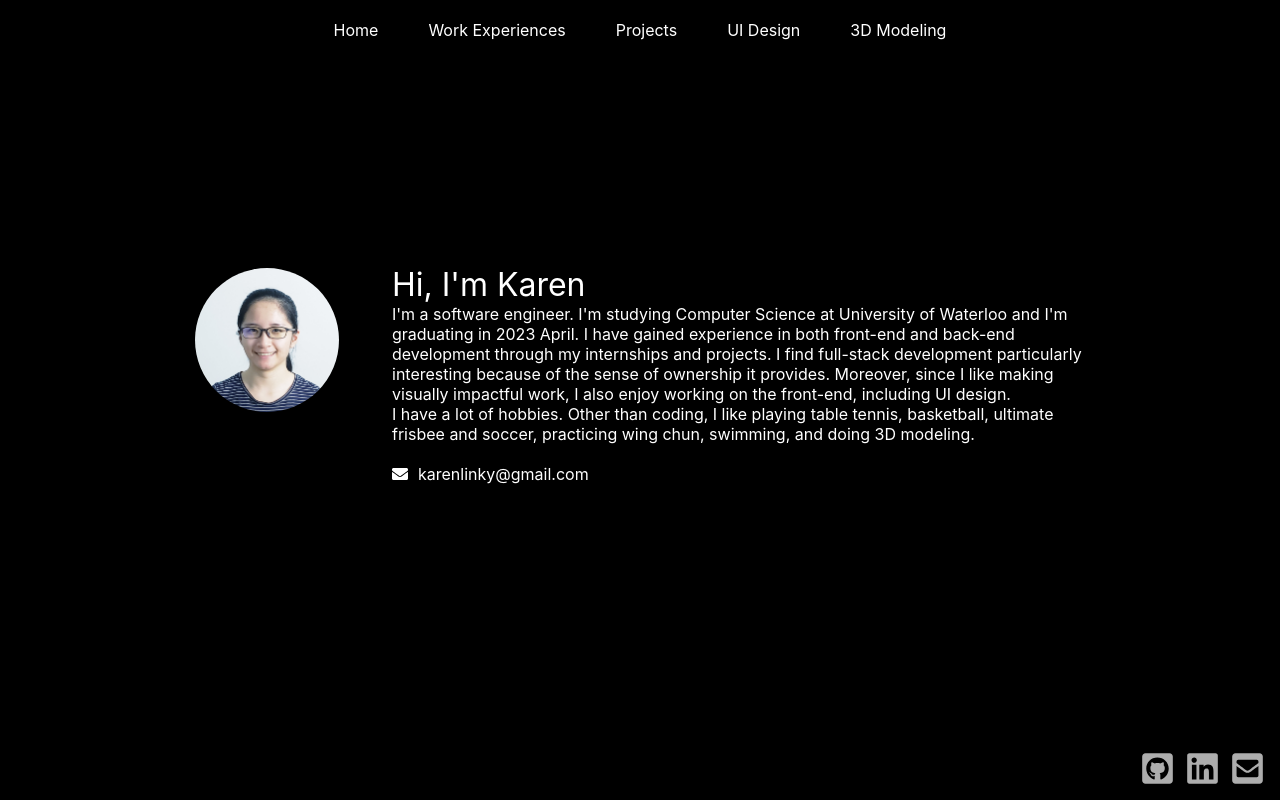
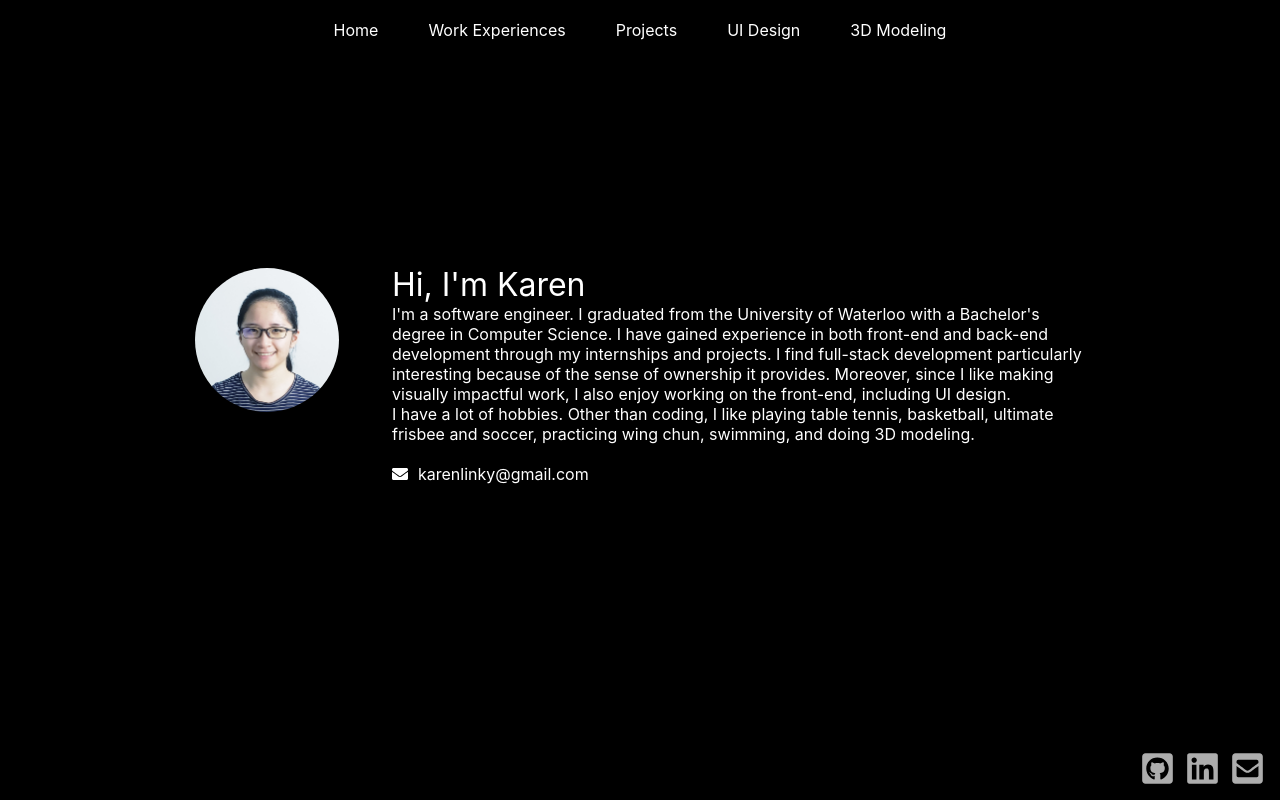
Before and after one commit to karenlinky/personal-website, a React (Create React App) app: page /about_me in a window 1280 px wide. Built offline with nearby package versions, Linux system fonts and the light colour scheme.

Commit message:
updated about me description

```diff
--- a/src/components/aboutMe/AboutMe.js
+++ b/src/components/aboutMe/AboutMe.js
@@ -8,7 +8,7 @@ import './aboutMe.css';
 import profilePic from '../../img/profilePic/profilePic.jpg';
 
 const AboutMe = () => {
-    const descr = <><div>I'm a software engineer. I'm studying Computer Science at University of Waterloo and I'm graduating in 2023 April.
+    const descr = <><div>I'm a software engineer. I graduated from the University of Waterloo with a Bachelor's degree in Computer Science.
         I have gained experience in both front-end and back-end development through my internships and projects.
         I find full-stack development particularly interesting because of the sense of ownership it provides.
         Moreover, since I like making visually impactful work, I also enjoy working on the front-end, including UI design.<br/>
```
